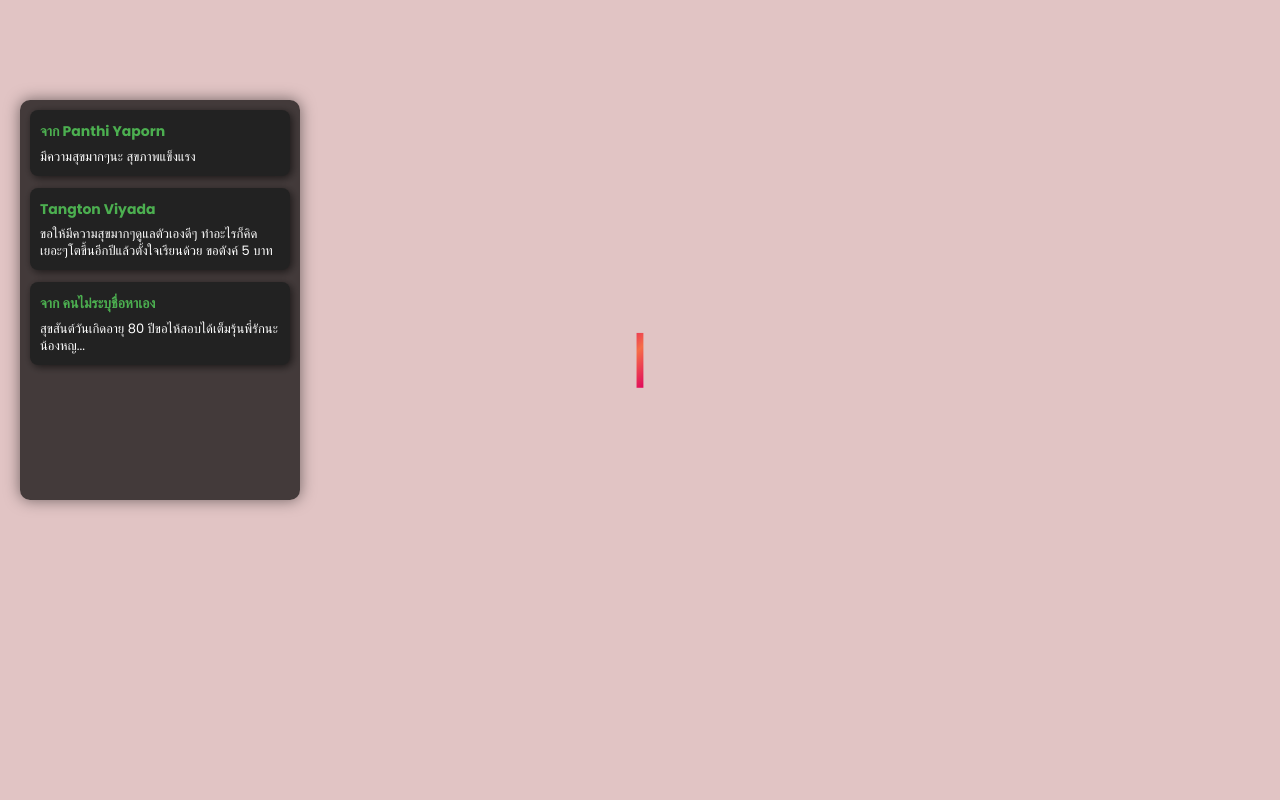
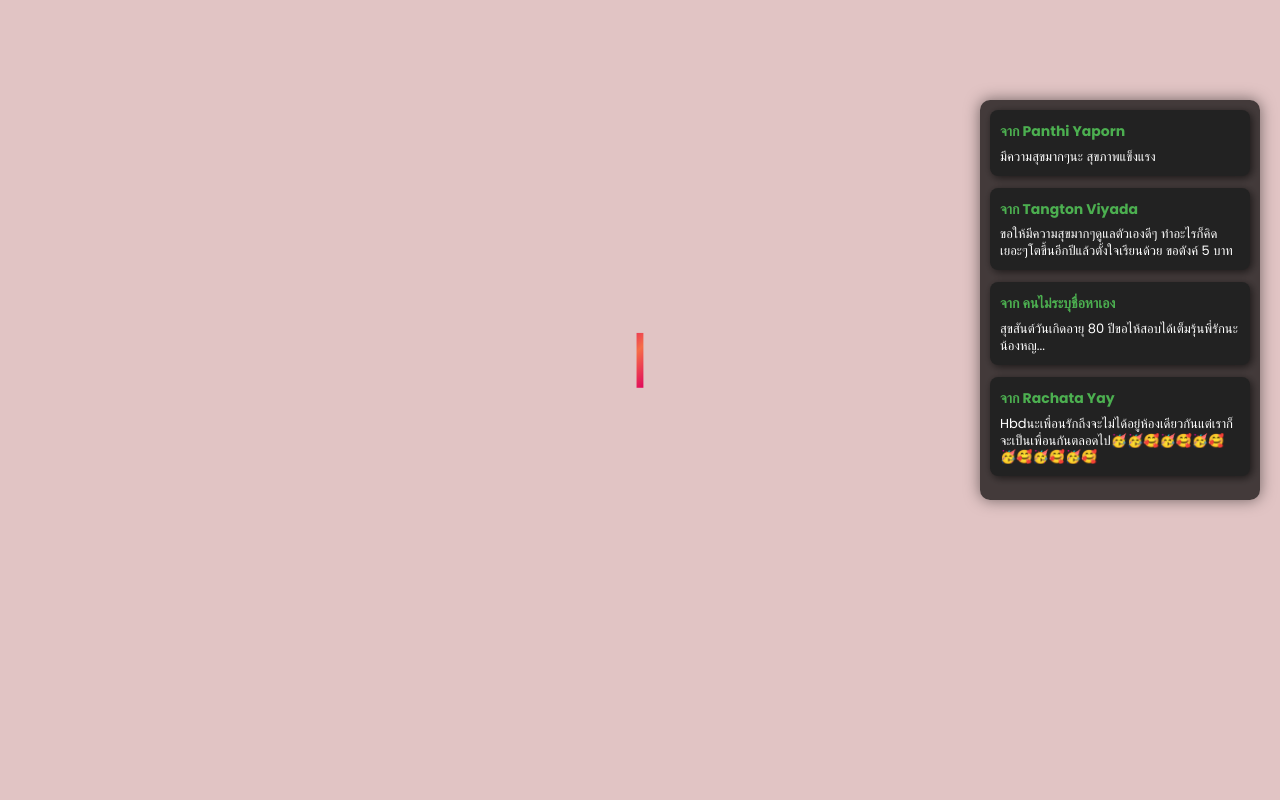
Before and after one commit to Pai2009/HBD-Public-Web-, a plain HTML site: page wish.html in a window 1280 px wide. Drawn offline with nearby package versions, Linux system fonts and the light colour scheme; a script that the page names is missing.

Commit message:
Add files via upload

```diff
--- a/gstyle.css
+++ b/gstyle.css
@@ -790,7 +790,7 @@ textarea::-moz-placeholder {
   display: none; /* ซ่อนก่อน */
   position: fixed;
   top: 100px;   /* เลื่อนลงจากบน */
-  left: 20px;   /* ห่างจากซ้ายขอบ */
+  right: 20px;   /* ห่างจากซ้ายขอบ */
   width: 280px;
   height: 400px;
   background: rgba(0,0,0,0.7);
--- a/wish.html
+++ b/wish.html
@@ -132,12 +132,16 @@
     <div class="comment-text">มีความสุขมากๆนะ สุขภาพแข็งแรง </div>
   </div>
   <div class="comment-box">
-    <div class="comment-author">Tangton Viyada</div>
+    <div class="comment-author">จาก Tangton Viyada</div>
     <div class="comment-text">ขอให้มีความสุขมากๆดูแลตัวเองดีๆ ทำอะไรก็คิดเยอะๆโตขึ้นอีกปีแล้วตั้งใจเรียนด้วย ขอตังค์ 5 บาท</div>
   </div>
   <div class="comment-box">
     <div class="comment-author">จาก คนไม่ระบุชื่อหาเอง</div>
     <div class="comment-text">สุขสันต์วันเกิดอายุ 80 ปีขอไห้สอบได้เต็มรุ้นพี่รักนะน้องหญ...</div>
+  </div>
+    <div class="comment-box">
+    <div class="comment-author">จาก Rachata Yay</div>
+    <div class="comment-text">Hbdนะเพื่อนรักถึงจะไม่ได้อยู่ห้องเดียวกันแต่เราก็จะเป็นเพื่อนกันตลอดไป🥳🥳🥰🥳🥰🥳🥰🥳🥰🥳🥰🥳🥰</div>
   </div>
 </div>
 
```
Also changed, not shown: style.css (line endings or trailing spaces).
